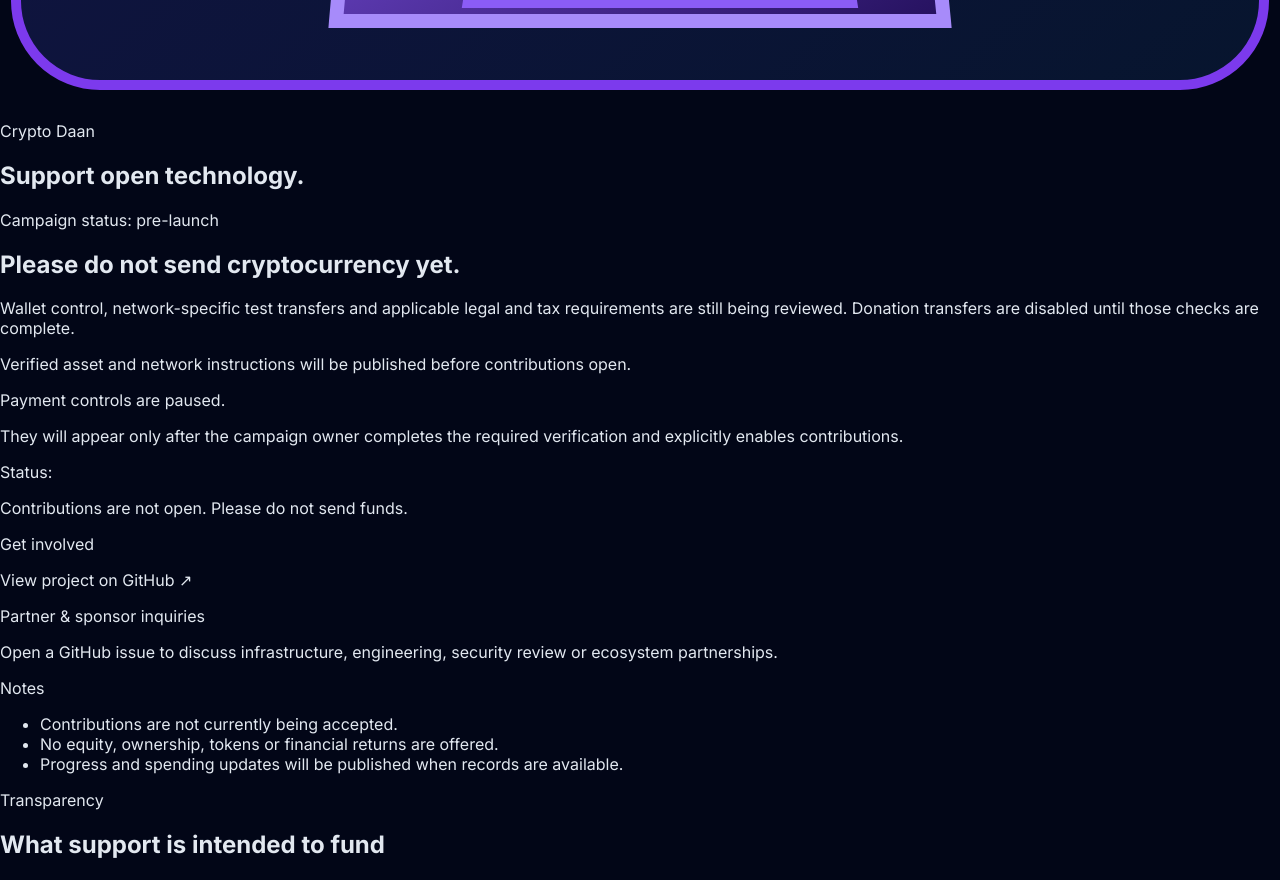
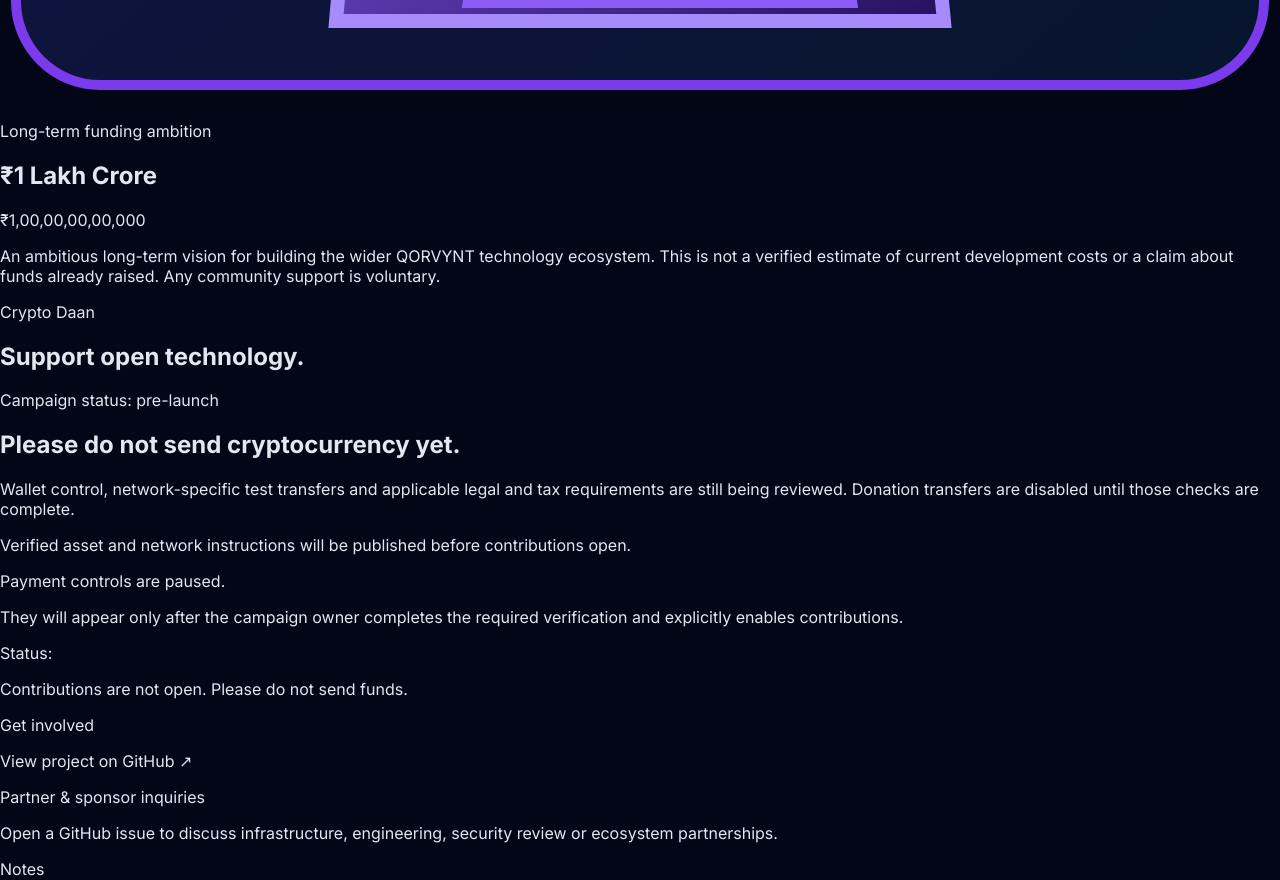
Before and after one commit to vikash7644/crypto-daan, a Next.js app: page / in a window 1280 px wide. Shown: the part 1180-2060 px from the top of the page. Built offline with nearby package versions, Linux system fonts and the light colour scheme; no server answers; what @rainbow-me/rainbowkit would draw is missing.

Commit message:
Add long-term funding ambition to app homepage

```diff
--- a/app/page.tsx
+++ b/app/page.tsx
@@ -14,6 +14,14 @@ export default function HomePage() {
           </div>
         </section>
       </div>
+      <section className="mx-auto mt-6 max-w-6xl px-4">
+        <div className="rounded-3xl border border-cyan-300/30 bg-gradient-to-r from-slate-900 via-indigo-950 to-violet-950 p-6 shadow-xl sm:p-8">
+          <p className="text-xs font-bold uppercase tracking-[0.22em] text-cyan-300">Long-term funding ambition</p>
+          <h2 className="mt-3 text-3xl font-black tracking-tight text-white sm:text-5xl">₹1 Lakh Crore</h2>
+          <p className="mt-2 text-xl font-semibold text-violet-200">₹1,00,00,00,00,000</p>
+          <p className="mt-3 max-w-3xl text-sm leading-6 text-slate-300">An ambitious long-term vision for building the wider QORVYNT technology ecosystem. This is not a verified estimate of current development costs or a claim about funds already raised. Any community support is voluntary.</p>
+        </div>
+      </section>
       <div className="mx-auto max-w-6xl px-4 py-10">
         <section className="grid gap-8 lg:grid-cols-[1.2fr_0.8fr]">
           <div id="donate" className="rounded-3xl border border-white/10 bg-white/5 p-6 shadow-2xl backdrop-blur-sm">
```
